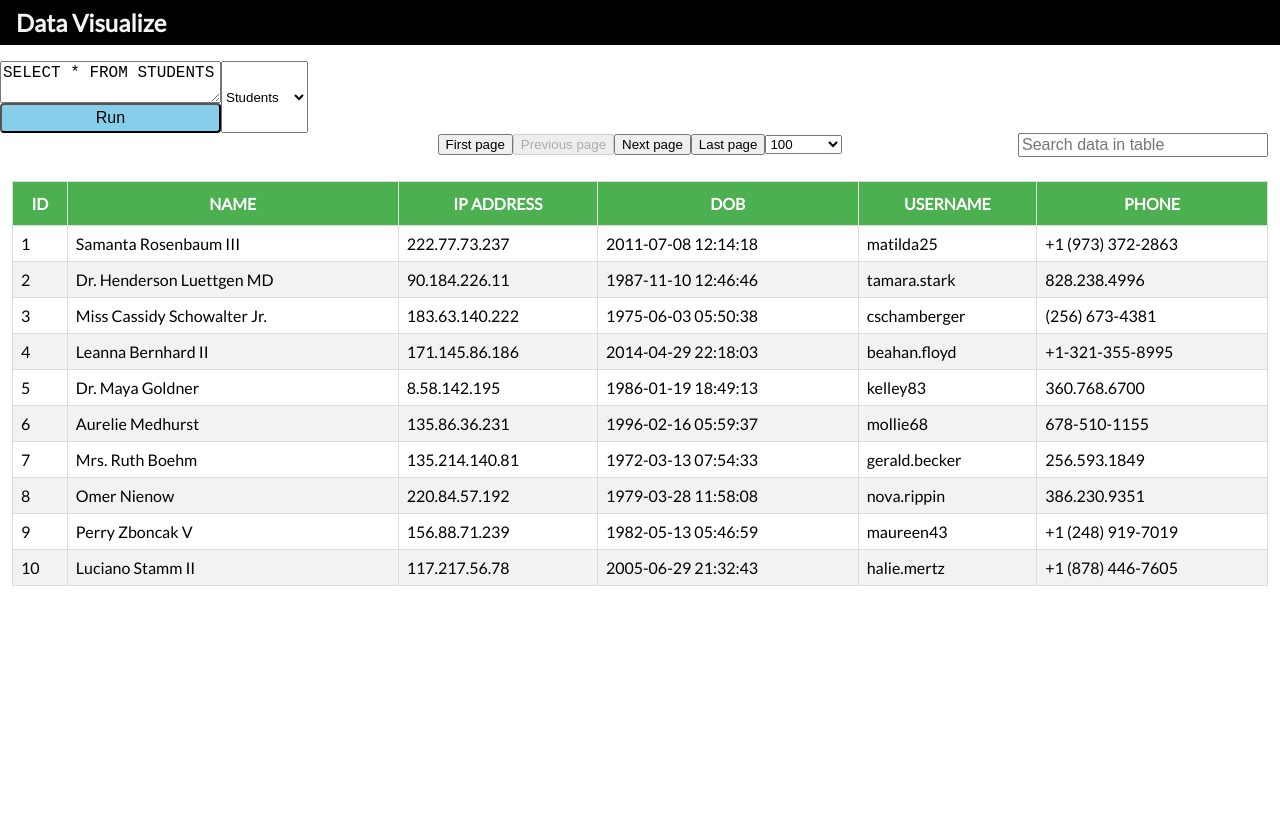
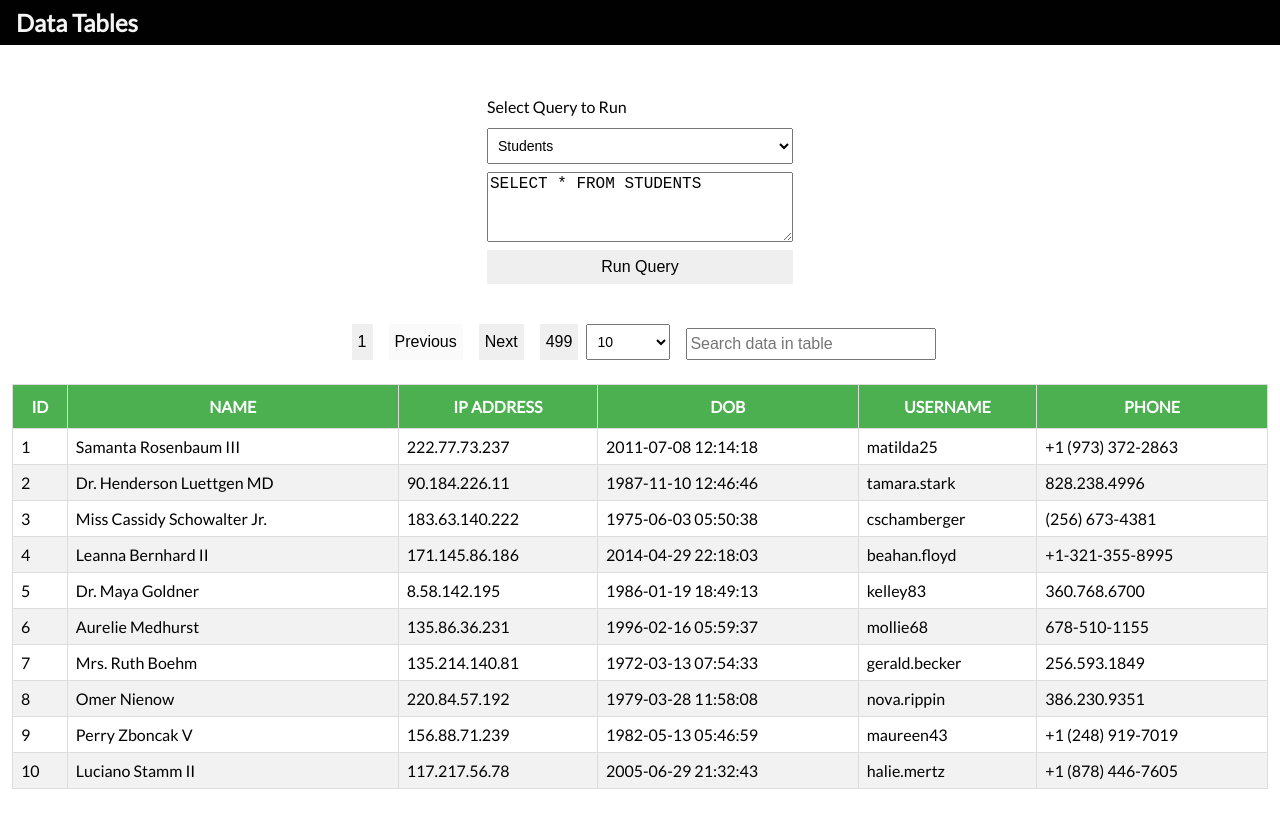
Before and after one commit to vyasriday/data-tables, a React (Vite) app: page / in a window 1280 px wide. Built offline with nearby package versions, Linux system fonts and the light colour scheme.

Commit message:
make css changes and fix pagination errors

```diff
--- a/index.html
+++ b/index.html
@@ -4,7 +4,7 @@
     <meta charset="UTF-8" />
     <link rel="icon" type="image/svg+xml" href="/vite.svg" />
     <meta name="viewport" content="width=device-width, initial-scale=1.0" />
-    <title>Data Visualize</title>
+    <title>Data Tables</title>
   </head>
   <body>
     <div id="root"></div>
--- a/src/App.scss
+++ b/src/App.scss
@@ -1,6 +1,9 @@
+$primary-color: #007bff;
 textarea {
   outline: none;
   font-size: 16px;
+  height: 64px;
+  width: 300px;
 }
 
 .main {
@@ -9,19 +12,46 @@ textarea {
 }
 .query-container {
   display: flex;
+  margin: 32px 0;
+  justify-content: center;
 
   & > form {
     display: flex;
     flex-direction: column;
+    & > label {
+      margin: 4px 0;
+    }
+
+    & > select {
+      margin: 8px 0;
+    }
+
+    & > button {
+      margin: 8px 0;
+    }
 
   }
 }
 
 
 .btn {
+  border: none;
+  color: rgb(0, 0, 0);
+  padding: 8px 6px;
+  text-align: center;
+  text-decoration: none;
+  display: inline-block;
   font-size: 16px;
-  outline: none;
-  border-radius: 4px;
-  background-color: skyblue;
-  padding: 4px;
+  cursor: pointer;
 }
+
+.btn-primary {
+  background-color: $primary-color;
+}
+
+select {
+    color: rgb(0, 0, 0);
+    padding: 8px 6px;
+    font-size: 14px;
+    cursor: pointer;
+}
--- a/src/App.tsx
+++ b/src/App.tsx
@@ -19,6 +19,19 @@ function App() {
 			<Header />
 			<div className='query-container'>
 				<form onSubmit={onSubmit}>
+					<label>Select Query to Run</label>
+					<select
+						onChange={(e: React.ChangeEvent<HTMLSelectElement>) => {
+							setSelectQuery(e.target.value);
+							setSQLQuery(Query[e.target.value]);
+						}}
+						value={selectQuery}
+					>
+						<option value='students'>Students</option>
+						<option value='products'>Products</option>
+						<option value='orders'>Orders</option>
+						<option value='customers'>Customers</option>
+					</select>
 					<textarea
 						placeholder='Enter your SQL Query'
 						value={sqlQuery}
@@ -27,21 +40,9 @@ function App() {
 						}
 					/>
 					<button className='btn' type='submit'>
-						Run
+						Run Query
 					</button>
 				</form>
-				<select
-					onChange={(e: React.ChangeEvent<HTMLSelectElement>) => {
-						setSelectQuery(e.target.value);
-						setSQLQuery(Query[e.target.value]);
-					}}
-					value={selectQuery}
-				>
-					<option value='students'>Students</option>
-					<option value='products'>Products</option>
-					<option value='orders'>Orders</option>
-					<option value='customers'>Customers</option>
-				</select>
 			</div>
 			<div className='result-container'>
 				{data.length > 0 && <Table data={data} />}
--- a/src/components/header/Header.tsx
+++ b/src/components/header/Header.tsx
@@ -3,7 +3,7 @@ import "./header.scss";
 const Header = () => {
 	return (
 		<header>
-			<h2>Data Visualize</h2>
+			<h2>Data Tables</h2>
 		</header>
 	);
 };
--- a/src/components/table/index.tsx
+++ b/src/components/table/index.tsx
@@ -16,7 +16,7 @@ type IProps = {
 
 const Table = ({ data }: IProps) => {
 	const [filter, setFilter] = useState<string>("");
-	const [pageSize, setPageSize] = useState(50);
+	const [pageSize, setPageSize] = useState(10);
 	// building headers
 	const headers = Object.keys(data[0]);
 	const columns = headers.map((header) => ({
@@ -35,44 +35,54 @@ const Table = ({ data }: IProps) => {
 		},
 		onGlobalFilterChange: setFilter,
 	});
+
 	return (
 		<div className='table-container'>
+			<div className='table-controls'>
+				<div className='pagination'>
+					<button className='btn' onClick={() => table.setPageIndex(0)}>
+						1
+					</button>
+					<button
+						className='btn'
+						disabled={!table.getCanPreviousPage()}
+						onClick={() => table.previousPage()}
+					>
+						Previous
+					</button>
+					<button
+						className='btn'
+						disabled={!table.getCanNextPage()}
+						onClick={() => table.nextPage()}
+					>
+						Next
+					</button>
+					<button
+						className='btn'
+						onClick={() => table.setPageIndex(table.getPageCount() - 1)}
+					>
+						{table.getPageCount() - 1}
+					</button>
+					<select
+						value={pageSize}
+						onChange={(e: React.ChangeEvent<HTMLSelectElement>) => {
+							setPageSize(Number(e.target.value));
+							table.setPageSize(Number(e.target.value));
+						}}
+					>
+						<option value={10}>10</option>
+						<option value={100}>100</option>
+						<option value={500}>500</option>
+						<option value={data.length}>All rows</option>
+					</select>
+				</div>
 				<input
 					type='search'
 					value={filter}
 					placeholder='Search data in table'
 					onChange={(e) => setFilter(e.target.value)}
 				/>
-			<div className='pagination'>
-				<button onClick={() => table.setPageIndex(0)}>First page</button>
-				<button
-					disabled={!table.getCanPreviousPage()}
-					onClick={() => table.previousPage()}
-				>
-					Previous page
-				</button>
-				<button
-					disabled={!table.getCanNextPage()}
-					onClick={() => table.nextPage()}
-				>
-					Next page
-				</button>
-				<button onClick={() => table.setPageIndex(table.getPageCount() - 1)}>
-					Last page
-				</button>
-				<select
-					value={pageSize}
-					onChange={(e: React.ChangeEvent<HTMLSelectElement>) => {
-						setPageSize(+e.target.value);
-						table.setPageSize(+e.target.value);
-					}}
-				>
-					<option>Per page</option>
-					<option value='10'>50</option>
-					<option value='50'>100</option>
-					<option value='100'>500</option>
-					<option value={data.length}>All rows</option>
-				</select>
+				{/* <p className='total-records'>Total Records: {data.length}</p> */}
 			</div>
 			<table>
 				<thead>
--- a/src/components/table/table.scss
+++ b/src/components/table/table.scss
@@ -1,12 +1,13 @@
 .table-container {
   display: flex;
+  position: relative;
   flex-direction: column;
   padding: 0 12px;
   input {
     align-self: flex-end;
     font-size: 16px;
     width: 250px;
-    height: 24px;
+    height: 32px;
     padding-left: 2px;
   }
   table {
@@ -36,9 +37,21 @@
         color: white;
       }
   }
+  .table-controls {
+    display: flex;
+    position: sticky;
+    flex-direction: row;
+    justify-content: center;
+    &>.pagination {
+      margin-right: 16px;
+      display: flex;
 
+      &>button {
+        margin: 0 8px;
+      }
+    }
+  }
   .pagination {
     align-self: center;
-    position: fixed;
   }
 }
```
Lines whose indentation alone changed are shown as unchanged.
